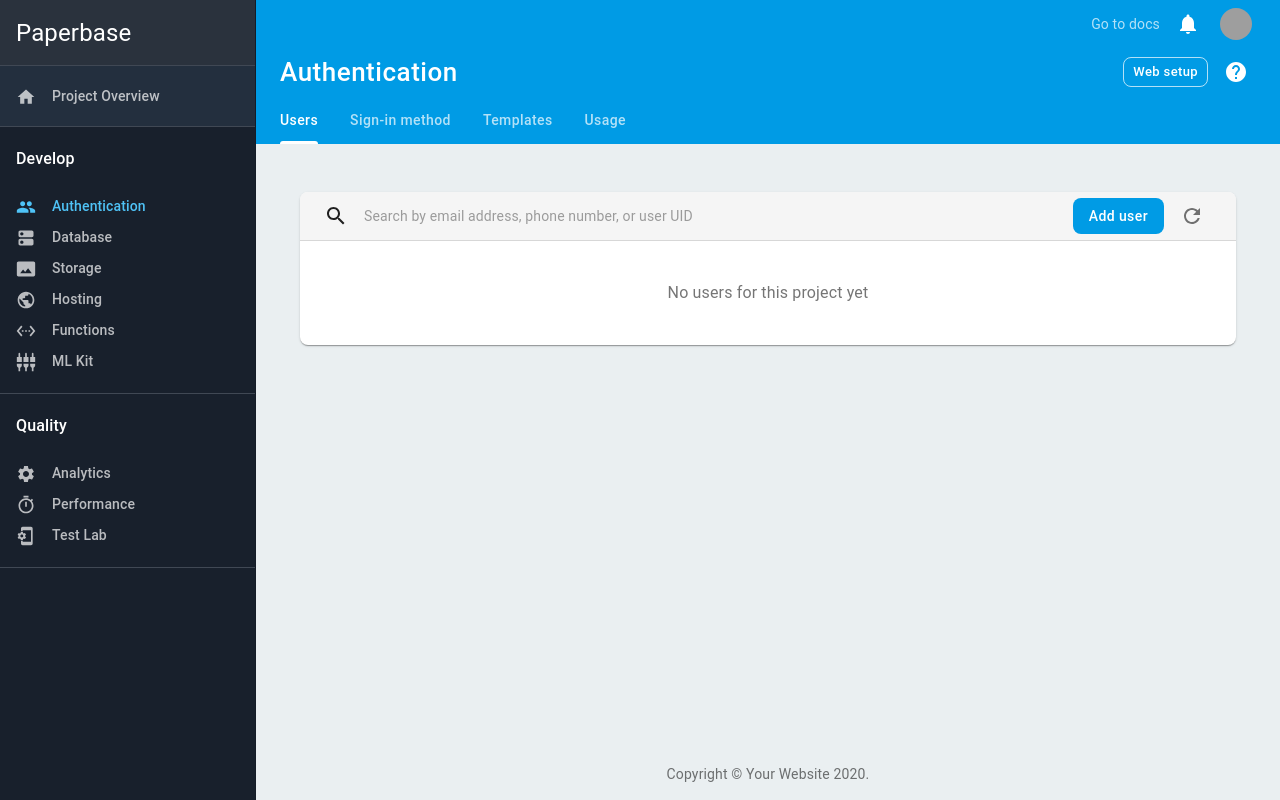
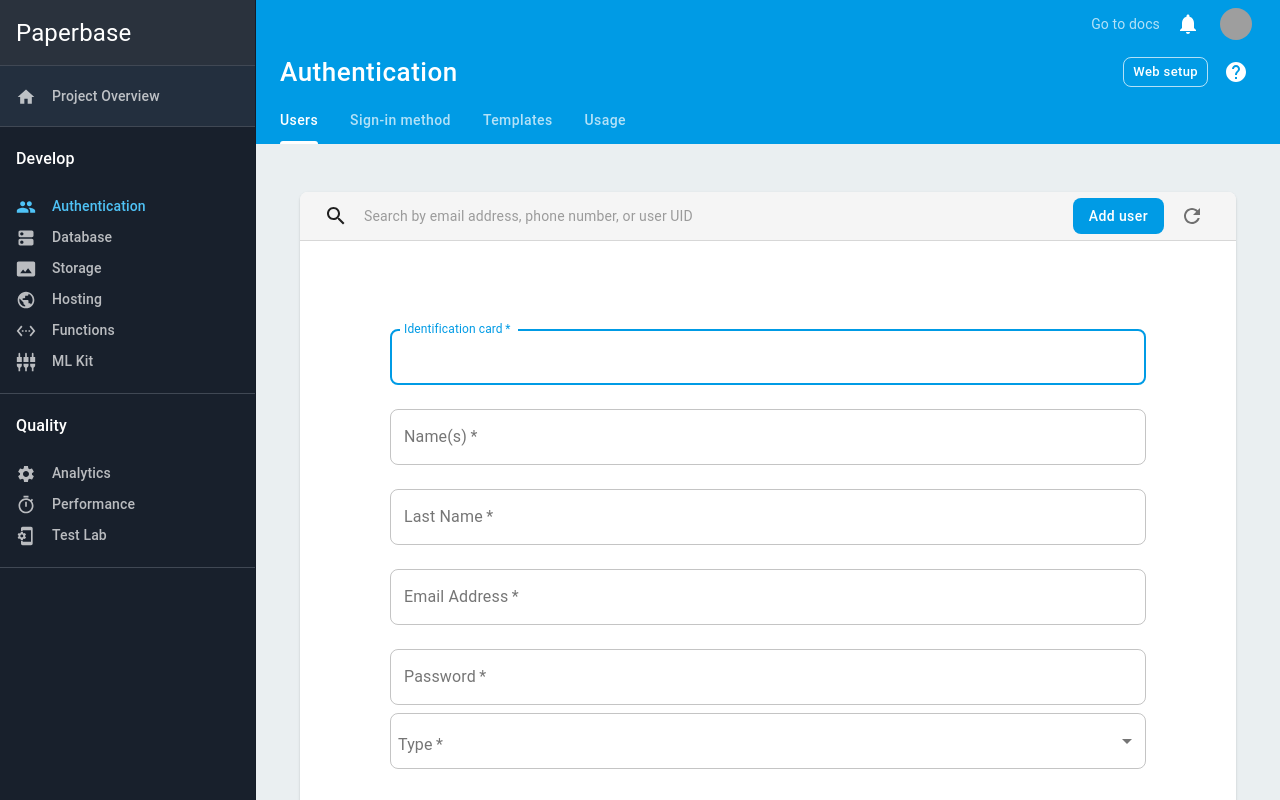
Before and after one commit to Daniel0205/WWW-Proyecto, a React (Create React App) app in the folder frontend/: page / in a window 1280 px wide. Shown: the top 800 px of the page. Built offline with nearby package versions, Linux system fonts and the light colour scheme; grey boxes are pictures that could not be loaded.

Commit message:
Front add user

```diff
--- a/frontend/src/components/Dashboard/Content.js
+++ b/frontend/src/components/Dashboard/Content.js
@@ -12,6 +12,7 @@ import IconButton from '@material-ui/core/IconButton';
 import { withStyles } from '@material-ui/core/styles';
 import SearchIcon from '@material-ui/icons/Search';
 import RefreshIcon from '@material-ui/icons/Refresh';
+import AddUser from "../UserAdd";
 
 const styles = theme => ({
   paper: {
@@ -71,9 +72,7 @@ function Content(props) {
         </Toolbar>
       </AppBar>
       <div className={classes.contentWrapper}>
-        <Typography color="textSecondary" align="center">
-          No users for this project yet
-        </Typography>
+        <AddUser></AddUser>
       </div>
     </Paper>
   );
--- /dev/null
+++ b/frontend/src/components/UserAdd.js
@@ -0,0 +1,178 @@
+import React, { useState } from "react";
+import Button from "@material-ui/core/Button";
+import TextField from "@material-ui/core/TextField";
+import MenuItem from '@material-ui/core/MenuItem';
+import Select from '@material-ui/core/Select';
+import { makeStyles } from "@material-ui/core/styles";
+import { Redirect } from "react-router-dom";
+import InputLabel from '@material-ui/core/InputLabel';
+import { FormControl } from "@material-ui/core";
+
+
+const useStyles = makeStyles(theme => ({
+    paper: {
+      margin: theme.spacing(8, 4),
+      display: "flex",
+      flexDirection: "column",
+      alignItems: "center"
+    },
+    image: {
+      backgroundRepeat: "no-repeat",
+      backgroundSize: "cover",
+      backgroundPosition: "center"
+    },
+    avatar: {
+      margin: theme.spacing(1),
+      backgroundColor: theme.palette.secondary.main
+    },
+    form: {
+      width: "90%", // Fix IE 11 issue.
+      marginTop: theme.spacing(1)
+    },
+    submit: {
+      margin: theme.spacing(3, 0, 2)
+    },
+    formControl: {
+      marginLeft: theme.spacing(1)
+    },
+  }));
+
+export default function SignUp() {
+    const classes = useStyles();
+    const [userIdentification, setUserIdentification] = useState("");
+    const [names, setNames] = useState("");
+    const [lastname, setLastname] = useState("");
+    const [user, setUser] = useState("");
+    const [password, setPassword] = useState("");
+    const [type, setType] = useState("");
+    const [disabledLogin, setdisabledLogin] = useState(true);
+    const [open, setOpen] = React.useState(false);
+    const [RedirectToHome, setRedirectToHome] = React.useState(false);
+
+    const handleClose = (event, reason) => {
+      if (reason === "clickaway") {
+        return;
+      }
+      setOpen(false);
+    };
+
+    function onSubmit(event) {
+      event.preventDefault();
+      setOpen(true);
+      if (user === "jem" || password === "jem") {
+        setTimeout(() => setRedirectToHome(true), 2000);
+      }
+    }
+
+    function CaptchaPassed() {
+      console.log("Captcha passed!");
+      setdisabledLogin(false);
+    }
+
+    if (RedirectToHome) {
+      return <Redirect to="/" />;
+    } else {
+      return (
+      <div className={classes.paper}>
+        <form className={classes.form} noValidate onSubmit={onSubmit}>
+          <TextField
+            value={userIdentification}
+            onChange={event => setUserIdentification(event.target.value)}
+            variant="outlined"
+            margin="normal"
+            required
+            fullWidth
+            id="Identification card"
+            label="Identification card"
+            name="identification"
+            autoComplete="identification"
+            autoFocus
+          />
+          <TextField
+            value={names}
+            onChange={event => setNames(event.target.value)}
+            variant="outlined"
+            margin="normal"
+            required
+            fullWidth
+            id="names"
+            label="Name(s)"
+            name="names"
+            autoComplete="name"
+          />
+          <TextField
+            value={lastname}
+            onChange={event => setLastname(event.target.value)}
+            variant="outlined"
+            margin="normal"
+            required
+            fullWidth
+            id="names"
+            label="Last Name"
+            name="lastnames"
+            autoComplete="lastname"
+          />
+          <TextField
+            value={user}
+            onChange={event => setUser(event.target.value)}
+            variant="outlined"
+            margin="normal"
+            required
+            fullWidth
+            id="email"
+            label="Email Address"
+            name="email"
+            autoComplete="email"
+          />
+          <TextField
+            value={password}
+            onChange={event => setPassword(event.target.value)}
+            variant="outlined"
+            margin="normal"
+            required
+            fullWidth
+            name="password"
+            label="Password"
+            type="password"
+            id="password"
+            autoComplete="current-password"
+          />
+          <FormControl required fullWidth>
+            <InputLabel id="demo-simple-select-filled-label" className={classes.formControl}>Type</InputLabel>
+            <Select
+              labelId="demo-simple-select-required-label"
+              id="demo-simple-select-required"
+              value={type}
+              onChange={event => setType(event.target.value)}
+              className={classes.selectEmpty}
+              variant="outlined"
+              margin="normal"
+              required
+              fullWidth
+            >
+              <MenuItem value="" disabled>
+                None
+              </MenuItem>
+              <MenuItem value={"A"}>Administrator</MenuItem>
+              <MenuItem value={"O"}>Operator</MenuItem>
+              <MenuItem value={"G"}>Gerent</MenuItem>
+            </Select>
+          </FormControl>
+
+          <br />
+          <br />
+          <Button
+            type="submit"
+            fullWidth
+            variant="contained"
+            color="primary"
+            className={classes.submit}
+          >
+            Sign Up
+          </Button>
+        </form>
+      </div>
+
+      );
+    }
+  }
--- a/frontend/src/index.js
+++ b/frontend/src/index.js
@@ -3,12 +3,14 @@ import ReactDOM from "react-dom";
 import { Route, BrowserRouter as Router, Redirect } from "react-router-dom";
 import Dashboard from "./App";
 import Login from "./components/Login";
+import AddUser from "./components/UserAdd";
 
 const routing = (
   <div>
     <Router>
       <Route exact path="/" component={Dashboard} />
       <Route exact path="/login" component={Login} />
+      <Route exact path="/addUser" component={AddUser} />
     </Router>
   </div>
 );
```
